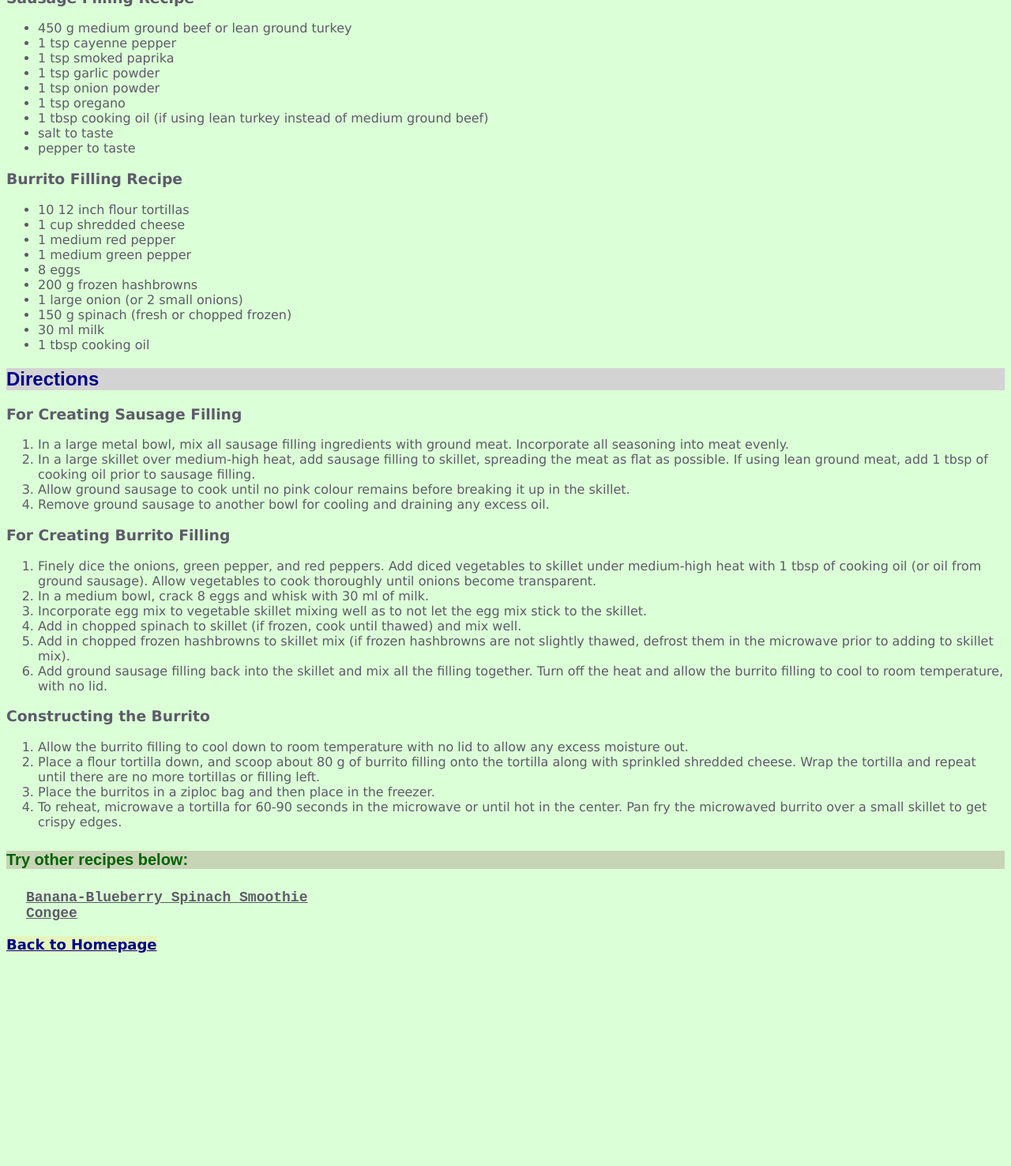
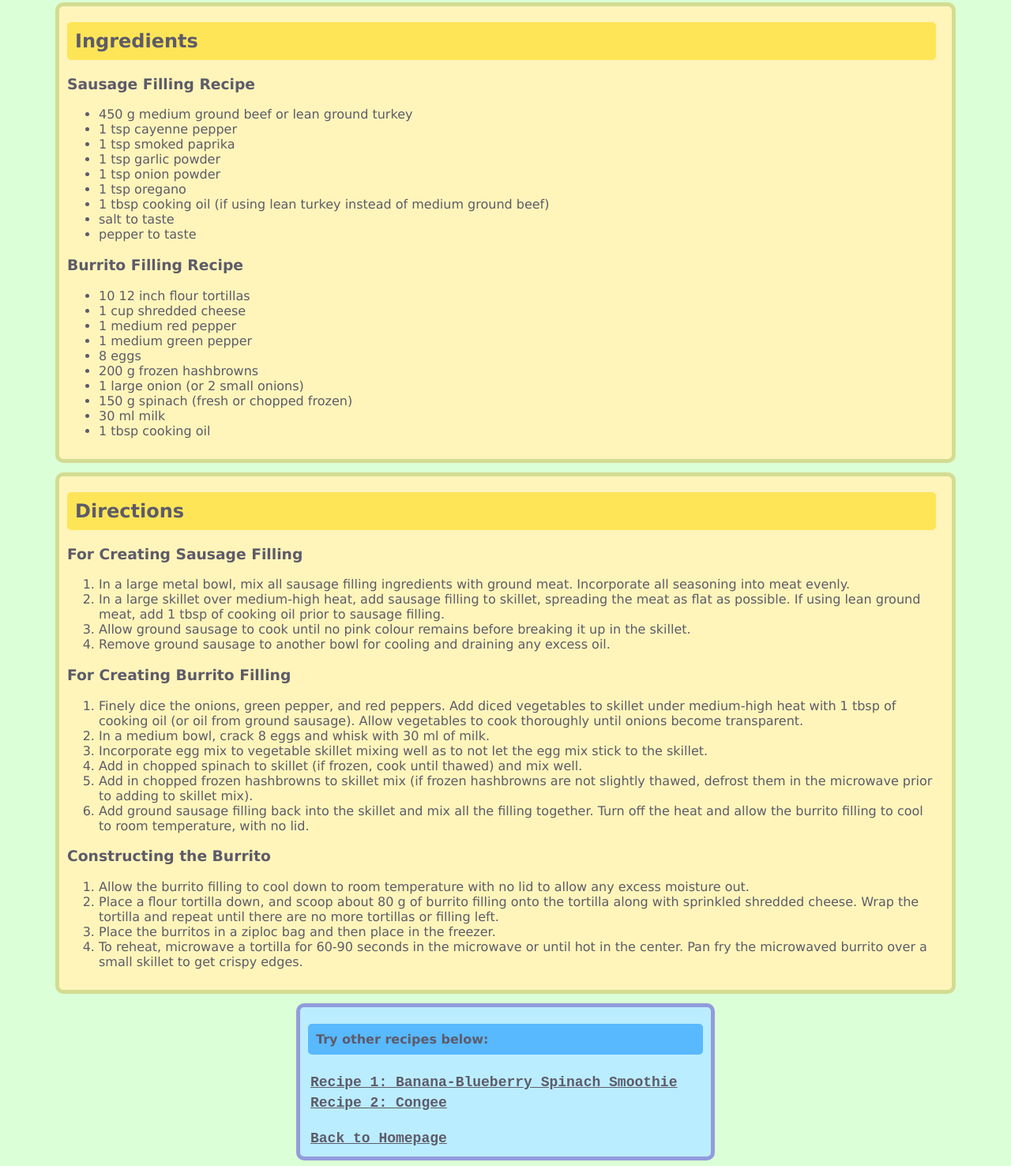
Before and after one commit to andrewtran28/odin-recipes, a plain HTML site: page recipes/breakfast-burrito.html in a window 1280 px wide. Shown: the part 704-2180 px from the top of the page at 79% size. Before the commit the page ends 1918 px from the top, so only its background shows below. Drawn offline with Linux system fonts and the light colour scheme.

Commit message:
Update overall CSS styles and update burrito page

```diff
--- a/recipes/breakfast-burrito.html
+++ b/recipes/breakfast-burrito.html
@@ -11,6 +11,7 @@
         <img src="../img/burrito.jpg" alt="An image of a meal prepped breakfast burritos." width="250" height="300">
         <!-- All recipe images should be sized 250x300 for consistancy. -->
 
+        <div class="contents-box">
             <h2>Overview</h2>
             <p>A sausage breakfast burrito that is suited for quick breakfasts or lunch. Can be stored in the freezer for up to 3 months.</p>
             <ul>
@@ -19,12 +20,13 @@
                 <li>Total Time: 60 min</li>
                 <li>Servings: 10</li>
             </ul>
+        </div>
 
+        <div class="contents-box">
             <h2>Ingredients</h2>
             <!-- Order ingredients from largest quantity to smallest. -->
             <h3>Sausage Filling Recipe</h3>
             <ul>
-
                 <li>450 g medium ground beef or lean ground turkey</li>
                 <li>1 tsp cayenne pepper</li>
                 <li>1 tsp smoked paprika</li>
@@ -49,7 +51,9 @@
                 <li>30 ml milk</li>
                 <li>1 tbsp cooking oil</li>
             </ul>
+        </div>
 
+        <div class="contents-box">
             <h2>Directions</h2>
             <h3>For Creating Sausage Filling</h3>
             <ol>
@@ -76,10 +80,15 @@
                 <li>Place the burritos in a ziploc bag and then place in the freezer.</li>
                 <li>To reheat, microwave a tortilla for 60-90 seconds in the microwave or until hot in the center. Pan fry the microwaved burrito over a small skillet to get crispy edges.</li>
             </ol>
+        </div>
 
+        <div class="links-box">
             <h4>Try other recipes below:</h4>
-        <a class="tryothers" href="banana-smoothie.html" target="_blank">Banana-Blueberry Spinach Smoothie</a> <br>
-        <a class="tryothers" href="congee.html" target="_blank">Congee</a><br>
-        <br><a id="homepage" href="../index.html" target="_self">Back to Homepage</a>
+            <a class="tryothers" href="banana-smoothie.html" target="_blank">Recipe 1: Banana-Blueberry Spinach Smoothie</a> <br>
+            <a class="tryothers" href="congee.html" target="_blank">Recipe 2: Congee</a>
+            <br><br>
+            <a class="tryothers" href="../index.html" target="_self">Back to Homepage</a>
+        </div>
+
     </body>
 </html>
--- a/styles.css
+++ b/styles.css
@@ -1,11 +1,10 @@
-*:not(h1,h2,h3, h4){
+*:not(h1, h2, h3, h4, p, ul, ol, li) {
     font-family: Verdana, Geneva, Tahoma, sans-serif;
     color: #5D5B6A;
-    background:#DBFFD6;
+    background-color:#DBFFD6;
 }
 
 #title {
-    color: #5D5B6A;
     background-color: #ceb5b7;
     text-align: center;
     font-size: 50px;
@@ -15,64 +14,63 @@
     width: 1000px;
     margin: 30px auto;
 }
-
-/* Back to Homepage button */
-#homepage {
-    font-weight: 700;
-    color: darkblue;
-    background-color: rgba(237, 238, 163, 0.5);
-    font-size: 18px;
-}
-
 /* Need to implement separate image styles for homepage and recipe pages */
 img {
     display: block;
     margin-left: auto;
     margin-right: auto;
-    border: 3px solid #B17C82;
+    border: 5px solid #B17C82;
     border-radius: 8px;
     padding: 5px ;
+    background-color: #FFF5BA;
 }
 
 h2 {
-    font-family: 'Arial', Helvetica, sans-serif;
-    color:darkblue;
-    background-color: lightgray;
-
+    background-color: #fee558;
+    border-radius: 5px;
+    padding: 10px;
 }
 
 h4 {
-    color: darkgreen;
-    font-family: 'Arial', Helvetica, sans-serif;
-    font-size: 20px;
-    background-color: rgba(140, 86, 86, 0.25);
+    background-color: #58b9fe;
+    border-radius: 5px;
+    padding: 10px;
 }
 
-.desc {
-    color: darkgreen;
-    font-size: 18px;
-    font-weight: 700;
+.homepage-link {
+    margin: 0 auto;
+    width: fit-content;
 }
 
 .links,
 .tryothers {
-    color: #5D5B6A;
     font-family: 'Courier New', Verdana, sans-serif;
     font-size: 18px;
     font-weight: 700;
 }
 
 .tryothers {
-    margin-left: 25px;
+    display: inline-block;
+    background:#baedff;
+    margin: 3px;
 }
 
-.contents {
-    background-color:#FFF5BA;
+.contents-box {
+    background:#FFF5BA;
     width: 1100px;
-    margin: 0 auto;
+    margin: 12px auto;
     border: 5px solid #D3DC92;
     border-radius: 10px;
-    padding-bottom: 20px;
+    padding: 0 20px 10px 10px;
+}
+
+.links-box {
+    background:#baedff;
+    width: 500px;
+    margin: 12px auto;
+    border: 5px solid #929cdc;
+    border-radius: 10px;
+    padding: 0 10px 10px 10px;
 }
 
 .links {
@@ -80,6 +78,6 @@ h4 {
     margin-left: auto;
     margin-right: auto;
     text-align: center;
-    background-color:#FFF5BA;
     margin-top: 20px;
+    background:#FFF5BA;
 }
```
Also changed, not shown: index.html (+11 -9 lines). Lines whose indentation alone changed are shown as unchanged.
